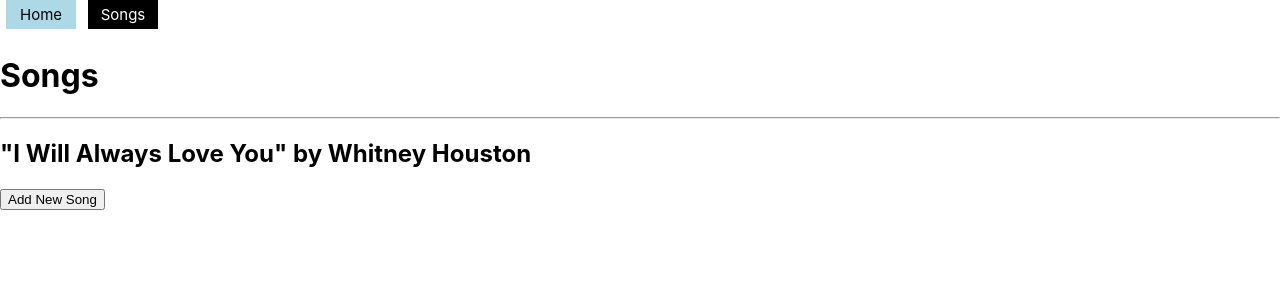
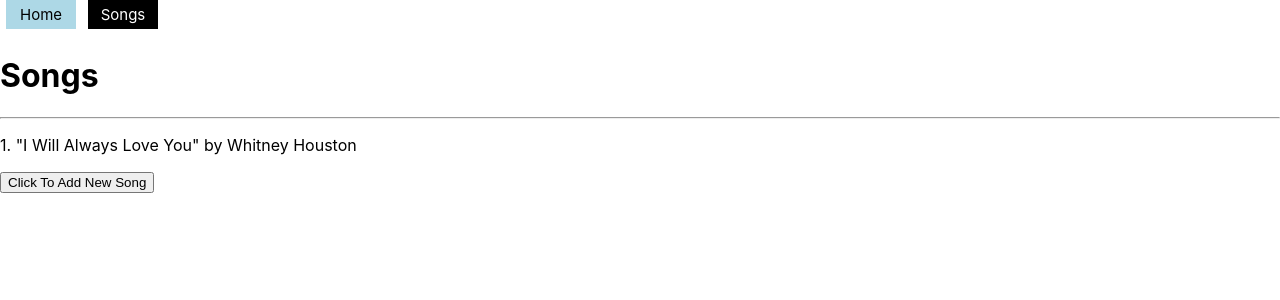
Before and after one commit to ChristinaKozi/p2-final, a React (Create React App) app: page /songs in a window 1280 px wide. Shown: the top 300 px of the page. Built offline with nearby package versions, Linux system fonts and the light colour scheme; data requests are answered from the project's data file.

Commit message:
redesign songList

```diff
--- a/src/components/SongCard.js
+++ b/src/components/SongCard.js
@@ -6,10 +6,10 @@
 
     return (
         <article>
-            <h2>"{title}" by {artist}</h2>
+            <p>  {id}. "{title}" by {artist}</p>
             <p>
                 <Link to={`/song/new`}>
-                    <button>Add New Song</button>
+                    <button>Click To Add New Song</button>
                 </Link>
             </p>
         </article>
```
